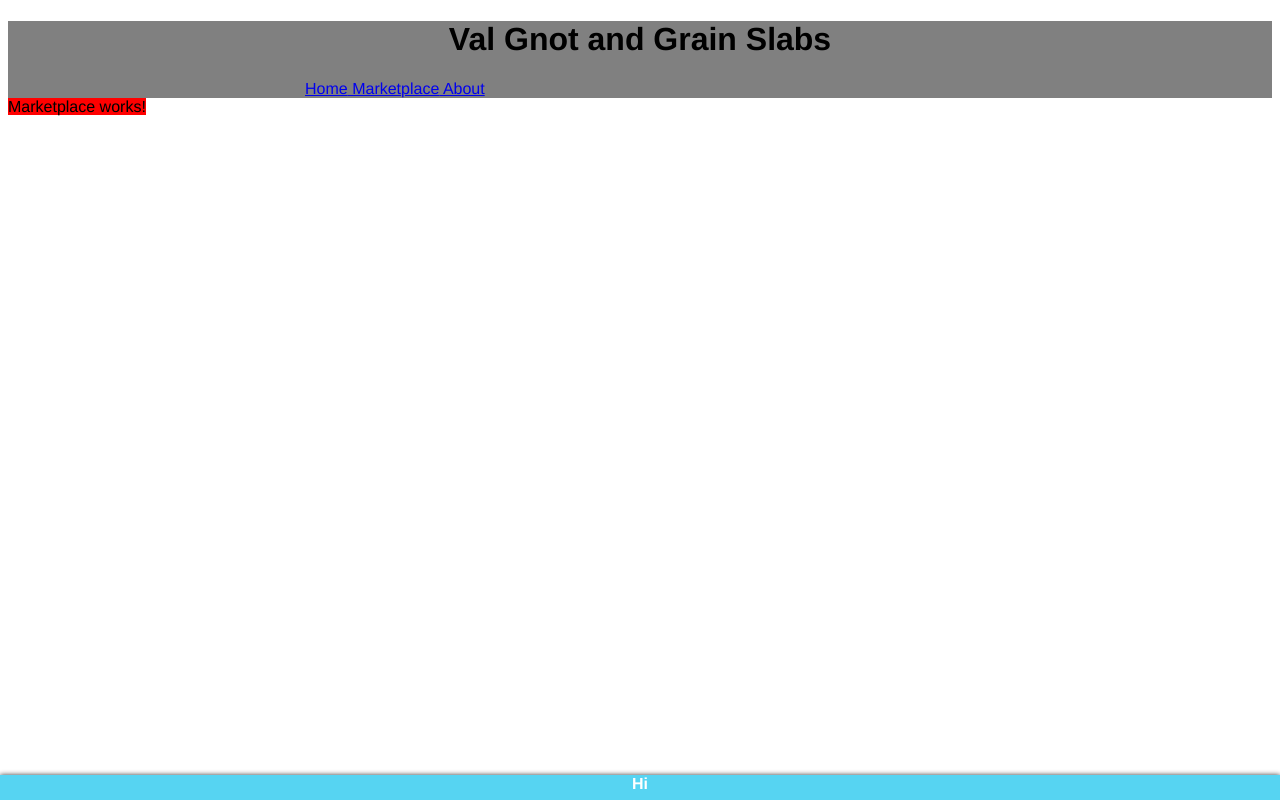
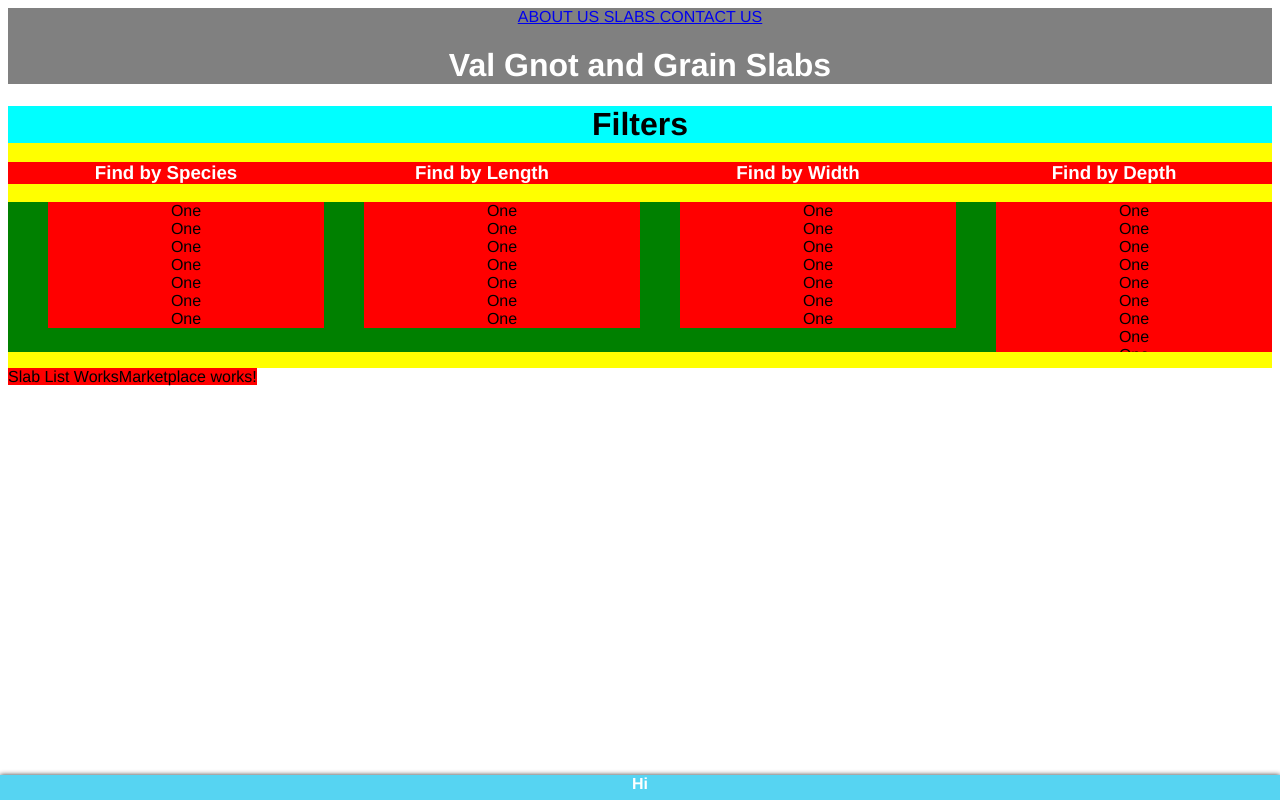
Before and after one commit to neumanna94/ValSlabShop-React-2, a React app: page /#/View/Marketplace in a window 1280 px wide. Built offline with nearby package versions, Linux system fonts and the light colour scheme.

Commit message:
Edit styling, Edit routing, Start to flesh out the about component of the website.

```diff
--- a/package.json
+++ b/package.json
@@ -18,6 +18,7 @@
     "react": "^15.5.4",
     "react-bootstrap": "^0.32.1",
     "react-dom": "^15.6.2",
+    "react-iframe": "^1.1.0",
     "react-router-dom": "^4.0.0",
     "styled-jsx": "^2.2.6",
     "uuid": "^3.2.1"
--- a/src/components/About/About.jsx
+++ b/src/components/About/About.jsx
@@ -1,9 +1,41 @@
 import React from 'react';
+import Iframe from 'react-iframe';
+
 function About(){
   return (
-    <div>
-      About Works!
-    </div>
+    <about>
+      <style jsx>{`
+        body{
+          color:red;
+        }
+        .contact{
+          width: 50%;
+          height: 450px;
+        }
+        .map {
+          width:50%;
+          float:right;
+        }
+        .container{
+          height: 450px;
+        }
+      `}</style>
+      <div className="container">
+        <div className="map">
+          <Iframe width="600px" height="400px" position="relative" url="https://www.google.com/maps/embed/v1/place?q=Salem%20Oregon&key=AIzaSyCmzIEApHK5h4cW-BkTXGCDCWooQWBa1rA"/>
+        </div>
+        <div className='contact'>
+          <strong> Address: </strong>
+          <br></br>
+          <strong> Phone: </strong>
+          <br></br>
+          <strong> Email: </strong>
+          <br></br>
+          <strong> Description: </strong><p> Gangsta ipsizzle away daahng dawg shizzle my nizzle crocodizzle, consectetizzle adipiscing elit. Nullizzle sapizzle uhuh ... yih!, sizzle volutpizzle, suscipit quis, gravida vel, arcu. Pellentesque eget tortizzle. Ass erizzle. Fo shizzle dang dolor yo mamma da bomb tempizzle crunk. Mauris pellentesque nibh mah nizzle turpizzle. I'm in the shizzle shit tortizzle. Pellentesque eleifend rhoncizzle shizzle my nizzle crocodizzle. In hac yo mamma platea dictumst</p>
+        </div>
+        <hr></hr>
+      </div>
+    </about>
   );
 }
 export default About;
--- a/src/components/Header.jsx
+++ b/src/components/Header.jsx
@@ -1,36 +1,23 @@
 import React from 'react';
-import { Link } from 'react-router-dom';
-
-
-function Header() {
+import Navbar from './Navbar';
+import Landing from './Landing/Landing';
+function Header(){
     return (
       <header>
+      <Navbar />
         <style jsx>{`
           header {
             background-color: grey;
+            color: white;
+            text-align: center;
           }
           jumbotron {
             text-align: center;
-          background-color: grey;
+            background-color: silver;
           }
-        linkContainer {
-          margin-left: 23.5%;
-        }
-        linkContainer a {
-          text-decoration: none;
-          color: white;
-          margin-left: 10%;
-        }
-        linkContainer a:hover {
-          color: red;
-        }
+
         `}</style>
-
-      <jumbotron>
         <h1> Val Gnot and Grain Slabs </h1>
-        <linkContainer><Link to="/">Home</Link><Link to="/View/Marketplace"> Marketplace</Link><Link to="/About"> About </Link></linkContainer>
-      </jumbotron>
-
       </header>
     );
   }
--- a/src/components/Landing/Landing.jsx
+++ b/src/components/Landing/Landing.jsx
@@ -2,9 +2,13 @@ import React from 'react';
 
 function Landing(){
   return (
-    <div>
+    <landing>
+    <style jsx>{`
+      landing {
+      }
+    `}</style>
       Landing Component Works!
-    </div>
+    </landing>
   );
 }
 
--- a/src/components/Marketplace/Filter.jsx
+++ b/src/components/Marketplace/Filter.jsx
@@ -2,9 +2,94 @@ import React from 'react';
 
 function Filter(){
   return (
-    <div>
-      Filter Works!
-    </div>)
+    <filter>
+    <style jsx>{`
+      .section {
+        width: 25%;
+        float: left;
+        text-align: center;
+        background-color: yellow;
+      }
+      .section ul {
+        overflow-y: auto;
+        height: 150px;
+        background-color: green;
+      }
+      .section ul li {
+        background-color: red;
+        text-decoration: none;
+        list-style-type: none;
+      }
+      .section h3 {
+        display: block;
+        background-color: red;
+        color: white;
+      }
+      filter h1 {
+        text-align: center;
+        background-color: cyan;
+        margin-bottom: 0%;
+        margin-top: 0%;
+      }
+    `}</style>
+      <h1> Filters </h1>
+      <div className = "section">
+      <h3> Find by Species </h3>
+        <ul>
+          <li> One </li>
+          <li> One </li>
+          <li> One </li>
+          <li> One </li>
+          <li> One </li>
+          <li> One </li>
+          <li> One </li>
+        </ul>
+      </div>
+      <div className = "section">
+        <h3> Find by Length </h3>
+        <ul>
+          <li> One </li>
+          <li> One </li>
+          <li> One </li>
+          <li> One </li>
+          <li> One </li>
+          <li> One </li>
+          <li> One </li>
+        </ul>
+      </div>
+      <div className = "section">
+        <h3> Find by Width </h3>
+        <ul>
+          <li> One </li>
+          <li> One </li>
+          <li> One </li>
+          <li> One </li>
+          <li> One </li>
+          <li> One </li>
+          <li> One </li>
+        </ul>
+      </div>
+      <div className = "section">
+        <h3> Find by Depth </h3>
+        <ul>
+          <li> One </li>
+          <li> One </li>
+          <li> One </li>
+          <li> One </li>
+          <li> One </li>
+          <li> One </li>
+          <li> One </li>
+          <li> One </li>
+          <li> One </li>
+          <li> One </li>
+          <li> One </li>
+          <li> One </li>
+          <li> One </li>
+          <li> One </li>
+        </ul>
+      </div>
+    </filter>
+  );
 }
 
 export default Filter;
--- a/src/components/Marketplace/Marketplace.jsx
+++ b/src/components/Marketplace/Marketplace.jsx
@@ -1,4 +1,6 @@
 import React from 'react';
+import Filter from './Filter';
+import SlabList from './SlabList';
 
 function Marketplace(){
   return (
@@ -7,7 +9,15 @@ function Marketplace(){
         marketplace {
           background-color: red;
         }
+        filter {
+          color: silver;
+        }
+        slablist {
+          color: white;
+        }
       `}</style>
+      <Filter/>
+      <SlabList/>
       Marketplace works!
     </marketplace>
   );
--- a/src/components/Marketplace/Slab.jsx
+++ b/src/components/Marketplace/Slab.jsx
@@ -2,9 +2,9 @@ import React from 'react';
 
 function Landing(){
   return (
-  <div>
-    Landing page Works!
-  </div>);
+    <div>
+      Landing page Works!
+    </div>);
 }
 
 export default Landing;
--- a/src/components/Marketplace/SlabList.jsx
+++ b/src/components/Marketplace/SlabList.jsx
@@ -3,10 +3,10 @@ import Slab from './Slab';
 
 function SlabList(){
   return (
-    <div>
+    <slablist>
       Slab List Works
-    </div>
-  )
+    </slablist>
+  );
 }
 
 export default SlabList;
--- /dev/null
+++ b/src/components/Navbar.jsx
@@ -0,0 +1,23 @@
+import React from 'react';
+import { Link } from 'react-router-dom';
+
+function Navbar(){
+  return(
+    <navbar>
+    <style jsx>{`
+      navbar a {
+        text-decoration: none;
+        color: white;
+        margin-right: 5%;
+        margin-left: 7.5%;
+      }
+      navbar a:hover {
+        color: red;
+      }
+    `}</style>
+      <Link to="/">ABOUT US</Link><Link to="/View/Marketplace"> SLABS </Link><Link to="/About"> CONTACT US </Link>
+    </navbar>
+  );
+}
+
+export default Navbar;
```
Also changed, not shown: 2 other files (tests, documents, lock files or other folders). Lines whose indentation alone changed are shown as unchanged.
